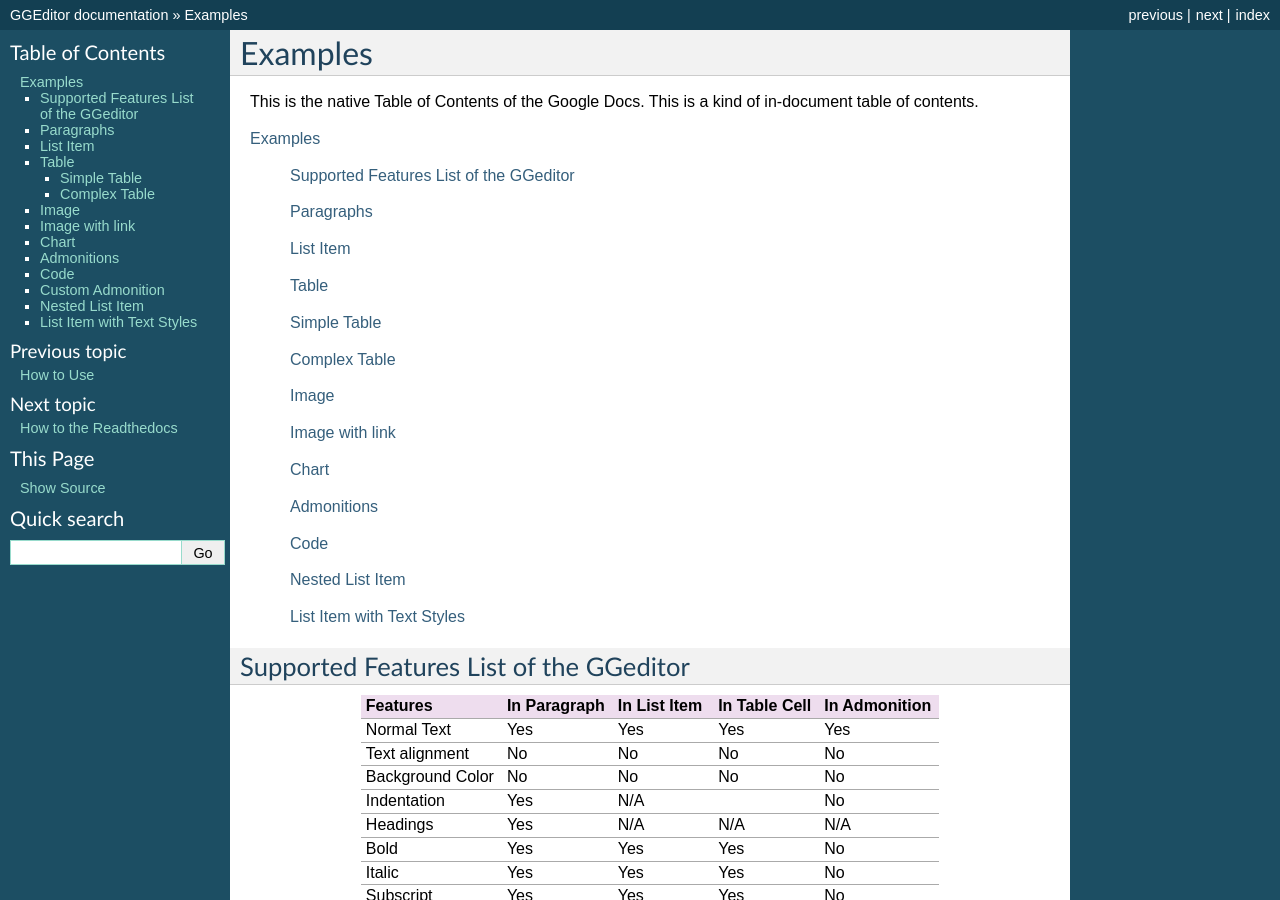
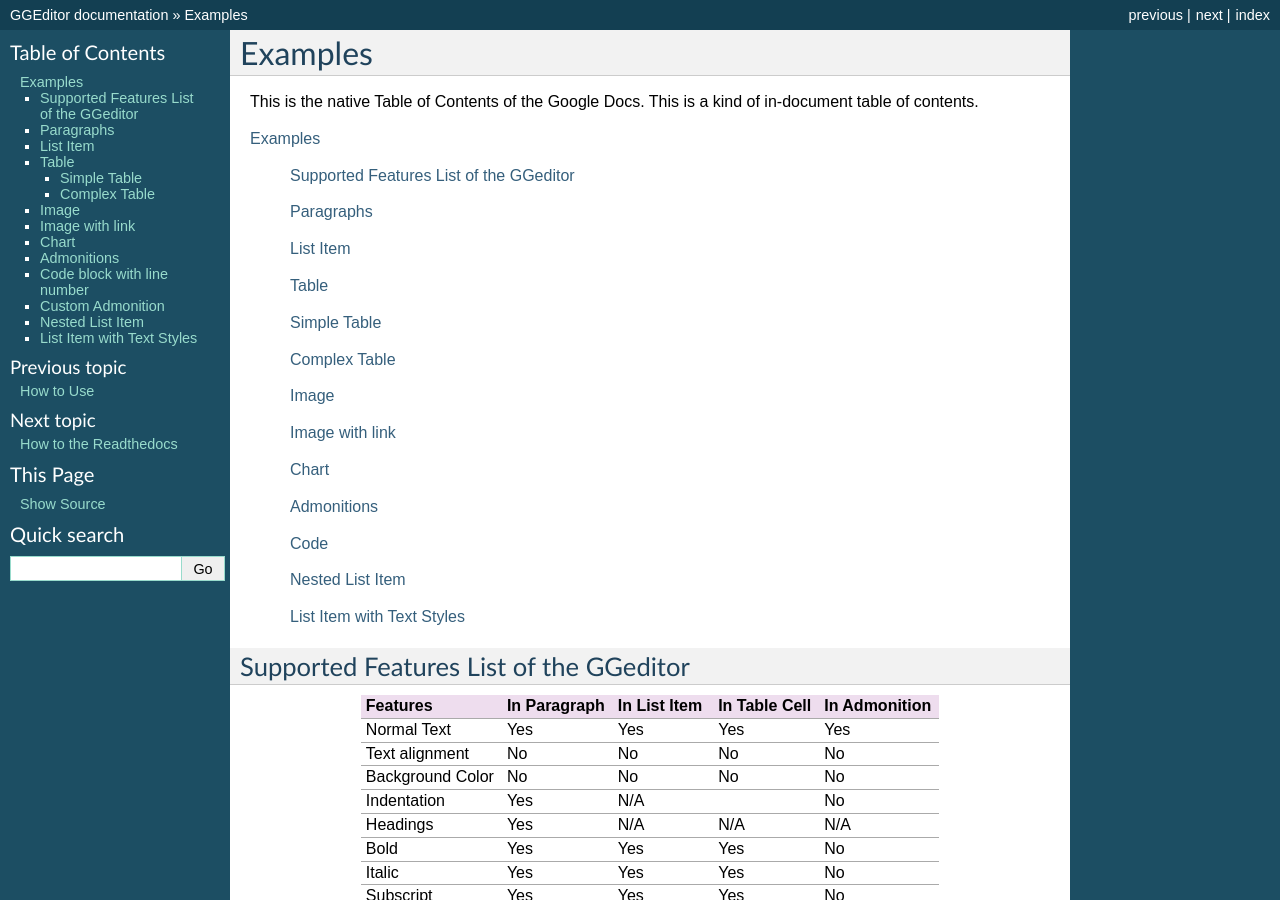
Before and after one commit to iapyeh/GGeditor, a Sphinx documentation site: the page built from docs/Examples.rst, in a window 1280 px wide and 900 px high. Built offline with Sphinx 7.4.7, drawn with Linux system fonts in a browser that asks for light colours; pages that are not in the unit, such as notebooks, are missing from menus; some of the changed text lies outside the part shown.

Commit message:
Google Docs reST Editor@2016-12-5 17:15:44

```diff
--- a/docs/Examples.rst
+++ b/docs/Examples.rst
@@ -221,13 +221,13 @@
 
     (content of warning)
 
-.. _h36d46272a794b2f694b492933796e5e:
+.. _h447662145f7692285c35327713294c:
 
-Code
-====
+Code block with line number
+===========================
 
 
-.. Code::
+.. Code-block:: python
 
     #!/usr/bin/env python
 
```
